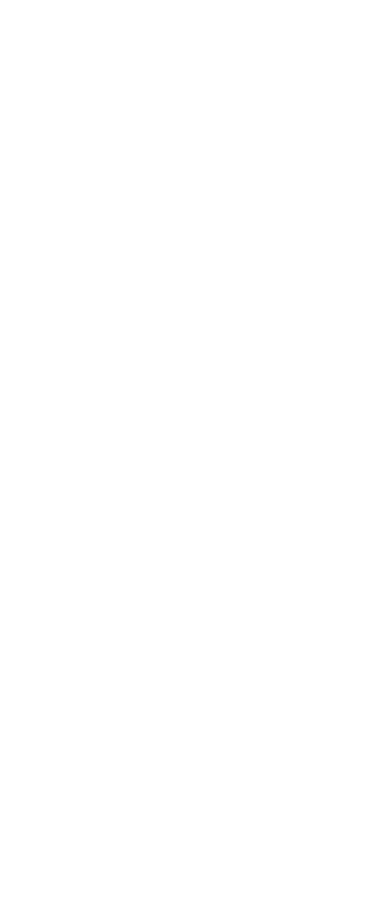
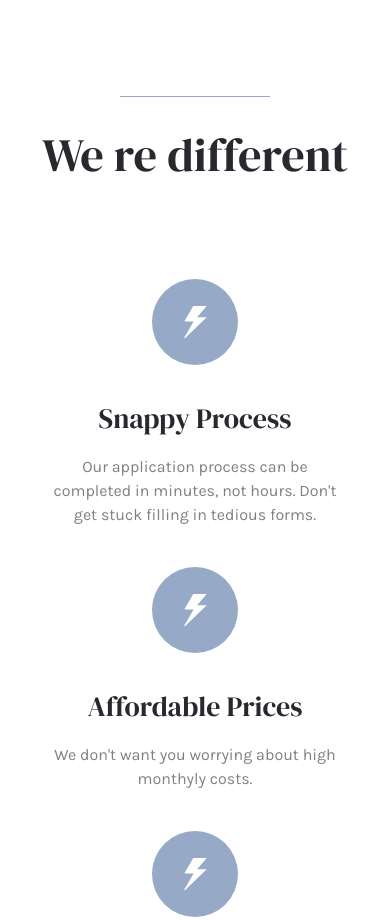
Before and after one commit to emiacerbi/insure-landing-page, a Next.js app: page / in a window 390 px wide. Shown: the part 1080-2000 px from the top of the page. Before the commit the page ends 956 px from the top, so only its background shows below. Built offline with nearby package versions, Linux system fonts and the light colour scheme.

Commit message:
responsive section

```diff
--- /dev/null
+++ b/components/DifferentSection.js
@@ -0,0 +1,41 @@
+import React from 'react'
+import Image from 'next/image'
+
+import boltLogo from '../public/assets/icon-snappy-process.svg'
+
+export const DifferentSection = () => {
+  return (
+    <section className='section'>
+      <h2 className='section__header' >We re different</h2>
+
+      <div className='section__card' >
+        <Image
+          src={boltLogo}
+          alt='bolt logo'
+        />
+        <h3 className='section__card__header' >Snappy Process</h3>
+        <p className='section__card__text'>Our application process can be completed in minutes, not hours. {`Don't`} get stuck filling in tedious forms.</p>
+      </div>
+
+      <div className='section__card' >
+        <Image
+          src={boltLogo}
+          alt='bolt logo'
+        />
+        <h3 className='section__card__header' >Affordable Prices</h3>
+        <p className='section__card__text'>We {`don't`} want you worrying about high monthyly costs. </p>
+      </div>
+
+      <div className='section__card' >
+        <Image
+          src={boltLogo}
+          alt='bolt logo'
+        />
+        <h3 className='section__card__header' >People First</h3>
+        <p className='section__card__text'>Our plans arent full of conditions and clauses to prevent payouts. We make sure {`you're`} covered when you need it.</p>
+      </div>
+    </section>
+
+
+  )
+}
--- a/components/InsureApp.js
+++ b/components/InsureApp.js
@@ -1,4 +1,5 @@
 import React from 'react'
+import { DifferentSection } from './DifferentSection'
 import { Main } from './Main'
 import { Navbar } from './Navbar'
 
@@ -7,6 +8,7 @@ export const InsureApp = () => {
     <div>
       <Navbar />
       <Main />
+      <DifferentSection />
     </div>
   )
 }
--- a/components/Main.js
+++ b/components/Main.js
@@ -21,6 +21,5 @@ export const Main = () => {
 
     </main>
 
-// className='main__image__mobile'
   )
 }
--- a/pages/_document.js
+++ b/pages/_document.js
@@ -5,7 +5,7 @@ export default function Document() {
     <Html>
       <Head>
         <link rel="preconnect" href="https://fonts.googleapis.com" />
-        <link rel="preconnect" href="https://fonts.gstatic.com" crossOrigin />
+        <link rel="preconnect" href="https://fonts.gstatic.com" crossOrigin="true" />
         <link href="https://fonts.googleapis.com/css2?family=DM+Serif+Display&family=Karla:wght@400;700&display=swap" rel="stylesheet" />
       </Head>
       <body>
--- a/styles/components/_index.scss
+++ b/styles/components/_index.scss
@@ -1,3 +1,2 @@
 @forward 'buttons';
 @forward 'navbar';
-@forward 'main';
--- a/styles/layout/_index.scss
+++ b/styles/layout/_index.scss
@@ -1 +1,3 @@
 @forward 'layout';
+@forward 'main';
+@forward 'section';
--- a/styles/components/_main.scss
+++ b/styles/layout/_main.scss
@@ -3,12 +3,7 @@
 
 .main {
   background-color: $primary100;
-  position: relative;
-
-
-  background-image: url(../../public/assets/bg-pattern-intro-left-mobile.svg);
-  background-repeat: no-repeat;
-  background-position: 0 0;
+  color: $neutral300;
 
   @include mq('phablet') {
 
@@ -17,12 +12,11 @@
     justify-content: center;
   }
 
-
-
   &__image {
 
+    display: flex;
+
     &__desktop {
-      min-height: 400px;
       object-fit: cover;
     }
 
@@ -40,16 +34,21 @@
 
   &__container {
 
-    color: $neutral300;
-    padding: 4rem 1.5rem;
+    padding: 4rem 1.25rem;
     display: flex;
     flex-direction: column;
     align-items: center;
     justify-content: center;
-    gap: 1.5rem;
+    gap: 2rem;
+
     max-width: 600px;
+    min-height: 500px;
 
     text-align: center;
+
+    background-image: url(../../public/assets/bg-pattern-intro-left-mobile.svg);
+    background-repeat: no-repeat;
+    background-position: 0 0;
 
     @include mq('phablet') {
       align-items: flex-start;
@@ -57,11 +56,11 @@
       text-align: left;
       order: -1;
       padding: 4rem 3rem;
-      margin-top: 3rem;
+      padding-top: 5rem;
     }
 
     @include mq('desktop') {
-      margin-top: 5rem;
+      padding-top: 8rem;
     }
 
     &__header {
--- /dev/null
+++ b/styles/layout/_section.scss
@@ -0,0 +1,81 @@
+@use '/styles/base/variables' as *;
+@use '/styles/base/mixins' as *;
+
+.section {
+  padding: 10rem 1.2rem;
+
+  text-align: center;
+
+  display: flex;
+  justify-content: center;
+  flex-direction: column;
+  gap: 2.5rem;
+
+  @include mq('desktop') {
+    display: grid;
+    grid-template-columns: 300px 300px 300px;
+  }
+
+  &__header {
+    font-family: $font-headings;
+    font-size: 2.9rem;
+    font-weight: 400;
+    color: $neutral100;
+    position: relative;
+    display: flex;
+    width: fit-content;
+    margin: 0 auto;
+    margin-bottom: 3rem;
+
+    &::before {
+      @include pseudo;
+      top: -25px; left: 50%;
+      transform: translateX(-50%);
+      width: 150px;  height: 1px;
+      background-color: lighten($color: $primary100, $amount: 50) ;
+      z-index: 3;
+
+      @include mq('desktop') {
+        top: -25px; left: 75px;
+      }
+
+    }
+
+    @include mq('desktop') {
+      margin: 0;
+      align-self: flex-start;
+      grid-column: span 3;
+    }
+
+  }
+
+  &__card {
+
+    display: flex;
+    flex-direction: column;
+    align-items: center;
+    gap: 1rem;
+
+    max-width: 300px;
+    margin: 0 auto;
+
+    @include mq('desktop') {
+      grid-column: span 1;
+      text-align: left;
+      align-items: flex-start;
+    }
+
+    &__header {
+      margin-top: 1rem;
+      font-weight: 400;
+      font-family: $font-headings;
+      font-size: 1.75rem;
+      color: $neutral100;
+    }
+
+    &__text {
+      color: $neutral200;
+    }
+  }
+
+}
```
